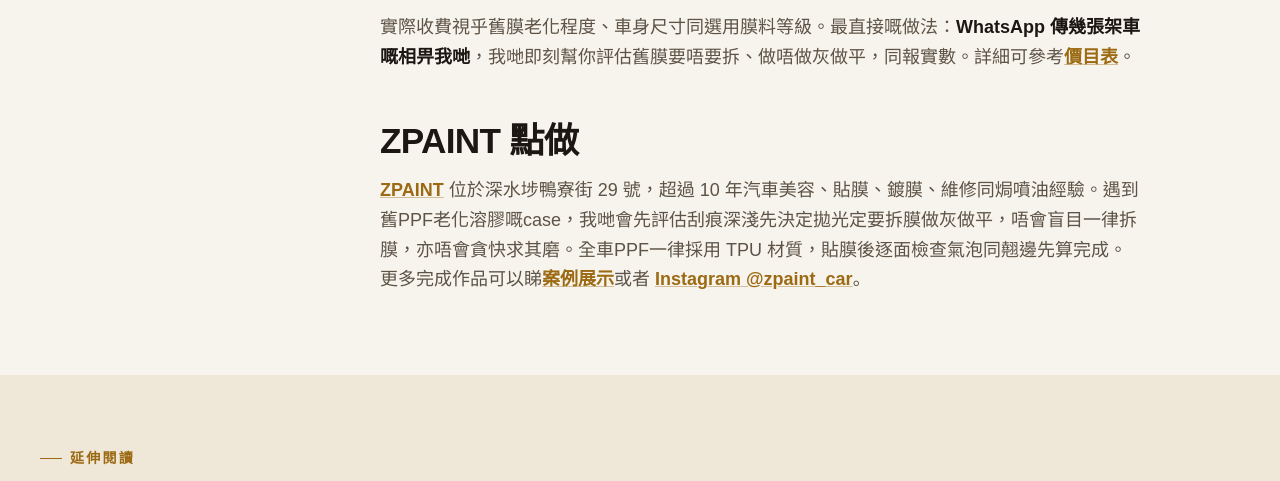
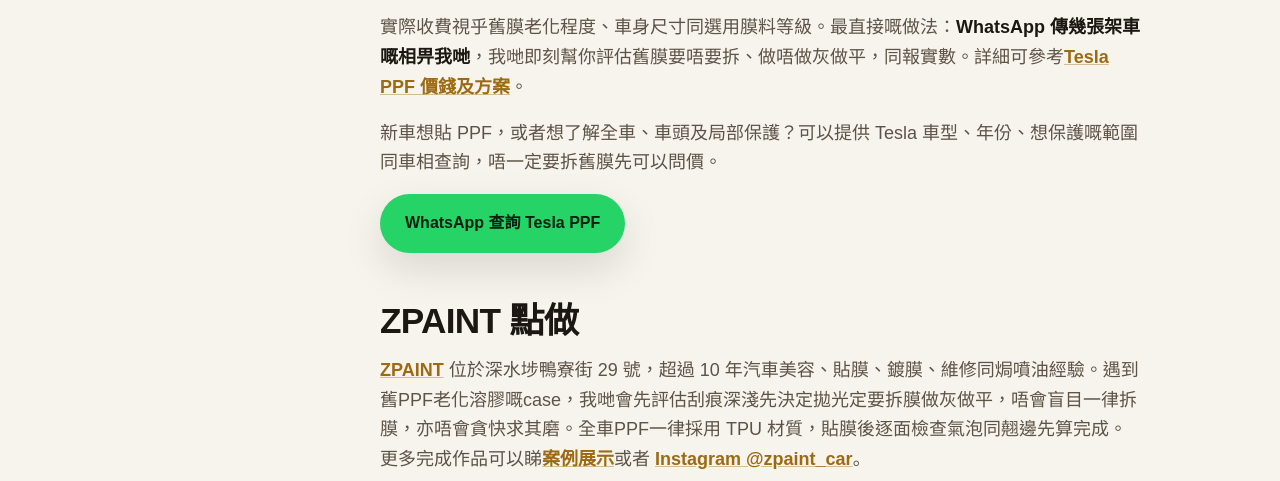
Before and after one commit to zpaint88-dot/lucaslo, a plain HTML site: page blog/tesla-model-s-gloss-ppf.html in a window 1280 px wide. Shown: the part 7301-7782 px from the top of the page. Drawn offline with Linux system fonts and the light colour scheme; a web font is replaced by a local one.

Commit message:
Link Tesla PPF case and pricing with general enquiry CTAs

```diff
--- a/blog/tesla-model-s-gloss-ppf.html
+++ b/blog/tesla-model-s-gloss-ppf.html
@@ -329,7 +329,9 @@ height="0" width="0" style="display:none;visibility:hidden"></iframe></noscript>
         <li><strong>拆膜 + 做灰做平 + 重貼全車PPF</strong> — 就好似今次呢部 Model S，因為舊膜已經溶膠刮花，要加多拆膜同打磨處理呢兩步，收費會比淨貼膜高</li>
         <li><strong>PPF + 陶瓷鍍膜</strong> — 膜面加多一層鍍膜，撥水同疏水表現更好，打理更輕鬆</li>
       </ul>
-      <p>實際收費視乎舊膜老化程度、車身尺寸同選用膜料等級。最直接嘅做法：<strong>WhatsApp 傳幾張架車嘅相畀我哋</strong>，我哋即刻幫你評估舊膜要唔要拆、做唔做灰做平，同報實數。詳細可參考<a href="https://zpaintcar.com/#pricing">價目表</a>。</p>
+      <p>實際收費視乎舊膜老化程度、車身尺寸同選用膜料等級。最直接嘅做法：<strong>WhatsApp 傳幾張架車嘅相畀我哋</strong>，我哋即刻幫你評估舊膜要唔要拆、做唔做灰做平，同報實數。詳細可參考<a href="/ppf-price-hk">Tesla PPF 價錢及方案</a>。</p>
+      <p>新車想貼 PPF，或者想了解全車、車頭及局部保護？可以提供 Tesla 車型、年份、想保護嘅範圍同車相查詢，唔一定要拆舊膜先可以問價。</p>
+      <p><a class="btn btn-whatsapp" data-cta="tesla-ppf-general" href="https://wa.me/85292230077?text=%E4%BD%A0%E5%A5%BD%EF%BC%8C%E6%88%91%E6%83%B3%E6%9F%A5%E8%A9%A2%20Tesla%20PPF%20%E5%A0%B1%E5%83%B9%E3%80%82%0A%E8%BB%8A%E5%9E%8B%EF%BC%9A%0A%E5%B9%B4%E4%BB%BD%EF%BC%9A%0A%E6%83%B3%E4%BF%9D%E8%AD%B7%E7%AF%84%E5%9C%8D%EF%BC%88%E5%85%A8%E8%BB%8A%EF%BC%8F%E8%BB%8A%E9%A0%AD%EF%BC%8F%E5%85%B6%E4%BB%96%E5%B1%80%E9%83%A8%EF%BC%89%EF%BC%9A%0A%E8%BB%8A%E6%B3%81%EF%BC%88%E6%96%B0%E8%BB%8A%EF%BC%8F%E5%B7%B2%E4%BD%BF%E7%94%A8%EF%BC%8F%E6%9C%89%E8%88%8A%E8%86%9C%EF%BC%89%EF%BC%9A%0A%E6%88%91%E6%9C%83%E9%99%84%E4%B8%8A%E8%BB%8A%E7%9B%B8%E3%80%82" target="_blank" rel="noopener noreferrer">WhatsApp 查詢 Tesla PPF</a></p>
 
       <h2 id="zpaint">ZPAINT 點做</h2>
       <p><a href="https://zpaintcar.com">ZPAINT</a> 位於深水埗鴨寮街 29 號，超過 10 年汽車美容、貼膜、鍍膜、維修同焗噴油經驗。遇到舊PPF老化溶膠嘅case，我哋會先評估刮痕深淺先決定拋光定要拆膜做灰做平，唔會盲目一律拆膜，亦唔會貪快求其磨。全車PPF一律採用 TPU 材質，貼膜後逐面檢查氣泡同翹邊先算完成。更多完成作品可以睇<a href="https://zpaintcar.com/#showcase">案例展示</a>或者 <a href="https://www.instagram.com/zpaint_car/" target="_blank" rel="noopener">Instagram @zpaint_car</a>。</p>
```
Also changed, not shown: ppf-price-hk.html (+4 -0 lines).
